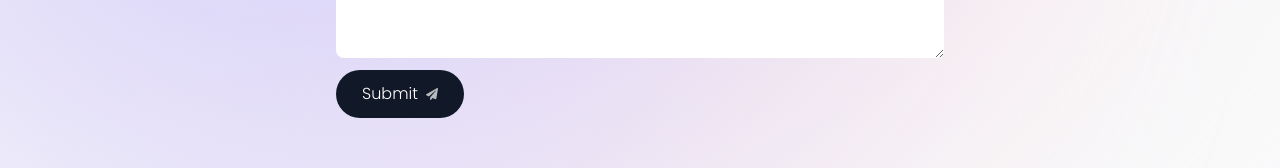
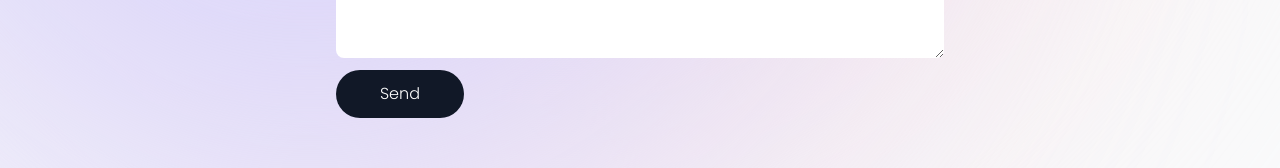
Before and after one commit to ProfMoriartey/hangflow, a Next.js app: page /en in a window 1280 px wide. Shown: the part 3548-3716 px from the top of the page. Built offline with nearby package versions, Linux system fonts and the light colour scheme.

Commit message:
fix/submit-button

```diff
--- a/components/submit-btn.tsx
+++ b/components/submit-btn.tsx
@@ -1,24 +1,15 @@
 import React from "react";
-import { FaPaperPlane } from "react-icons/fa";
-import { useFormStatus } from "react-dom";
 
 export default function SubmitBtn() {
-  const { pending } = useFormStatus();
+
 
   return (
     <button
       type="submit"
       className="group flex items-center justify-center gap-2 h-[3rem] w-[8rem] bg-gray-900 text-white rounded-full outline-none transition-all focus:scale-110 hover:scale-110 hover:bg-gray-950 active:scale-105 dark:bg-white dark:bg-opacity-10 disabled:scale-100 disabled:bg-opacity-65"
-      disabled={pending}
+
     >
-      {pending ? (
-        <div className="h-5 w-5 animate-spin rounded-full border-b-2 border-white"></div>
-      ) : (
-        <>
-          Submit{" "}
-          <FaPaperPlane className="text-xs opacity-70 transition-all group-hover:translate-x-1 group-hover:-translate-y-1" />{" "}
-        </>
-      )}
+      Send
     </button>
   );
 }
```
